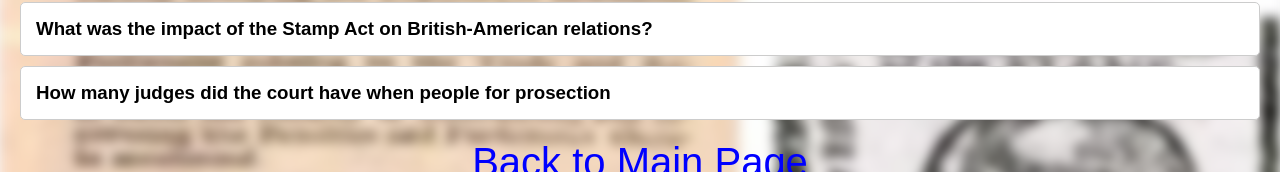
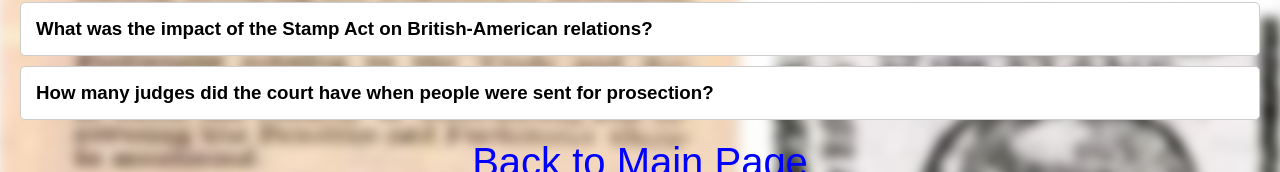
Before and after one commit to coderaaaaaa/Official, a plain HTML site: page Que.html in a window 1280 px wide. Shown: the part 395-567 px from the top of the page. Drawn offline with Linux system fonts and the light colour scheme.

Commit message:
Update Que.html

```diff
--- a/Que.html
+++ b/Que.html
@@ -78,9 +78,11 @@
         </div>
 
         <div class="qa-item">
-            <h3 class="question">How many judges did the court have when people for prosection</h3>
+            <h3 class="question">How many judges did the court have when people were sent for prosection?</h3>
             <p class="answer">1</p>
         </div>
+
+
 
     </section>
     <a href="index.html" style="text-align: center; font-size: 40px; display: block; margin: 20px 0; color: blue;">Back to Main Page</a>
```
